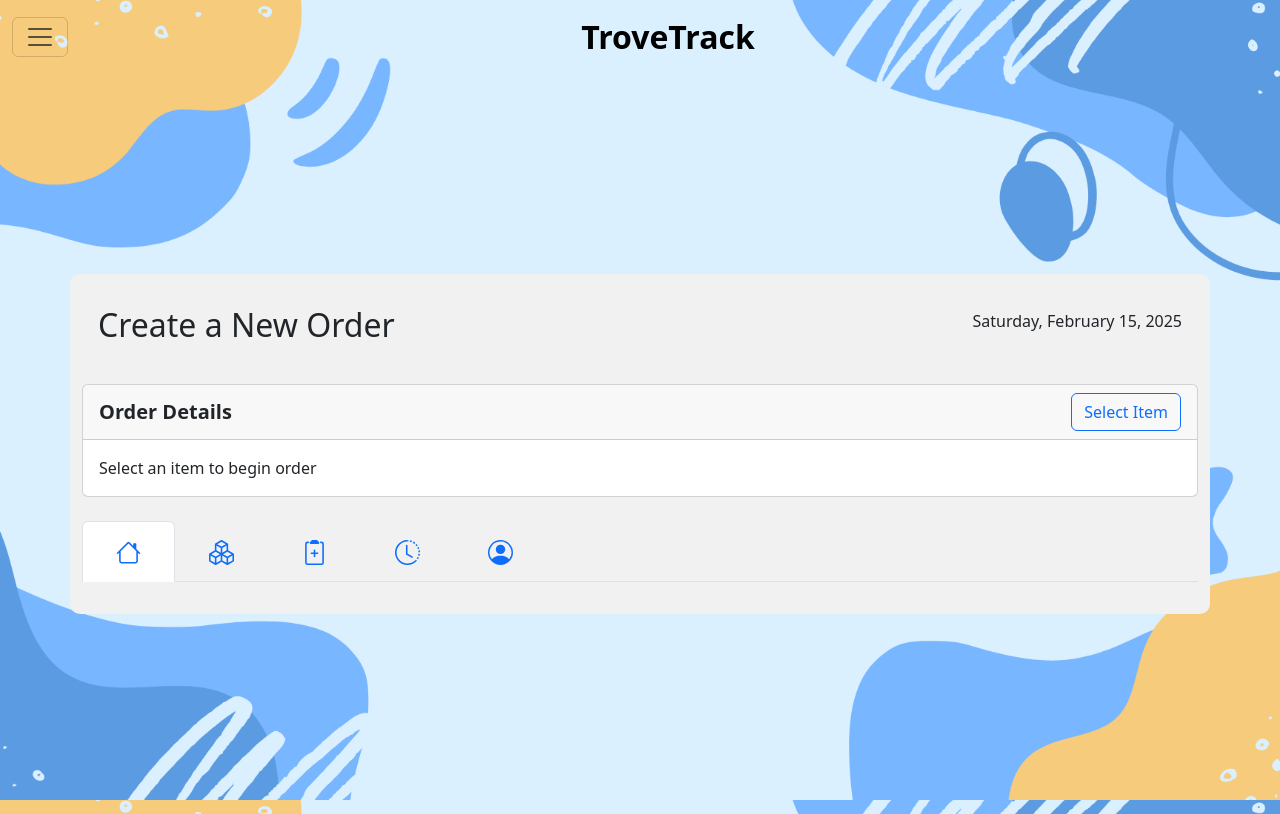
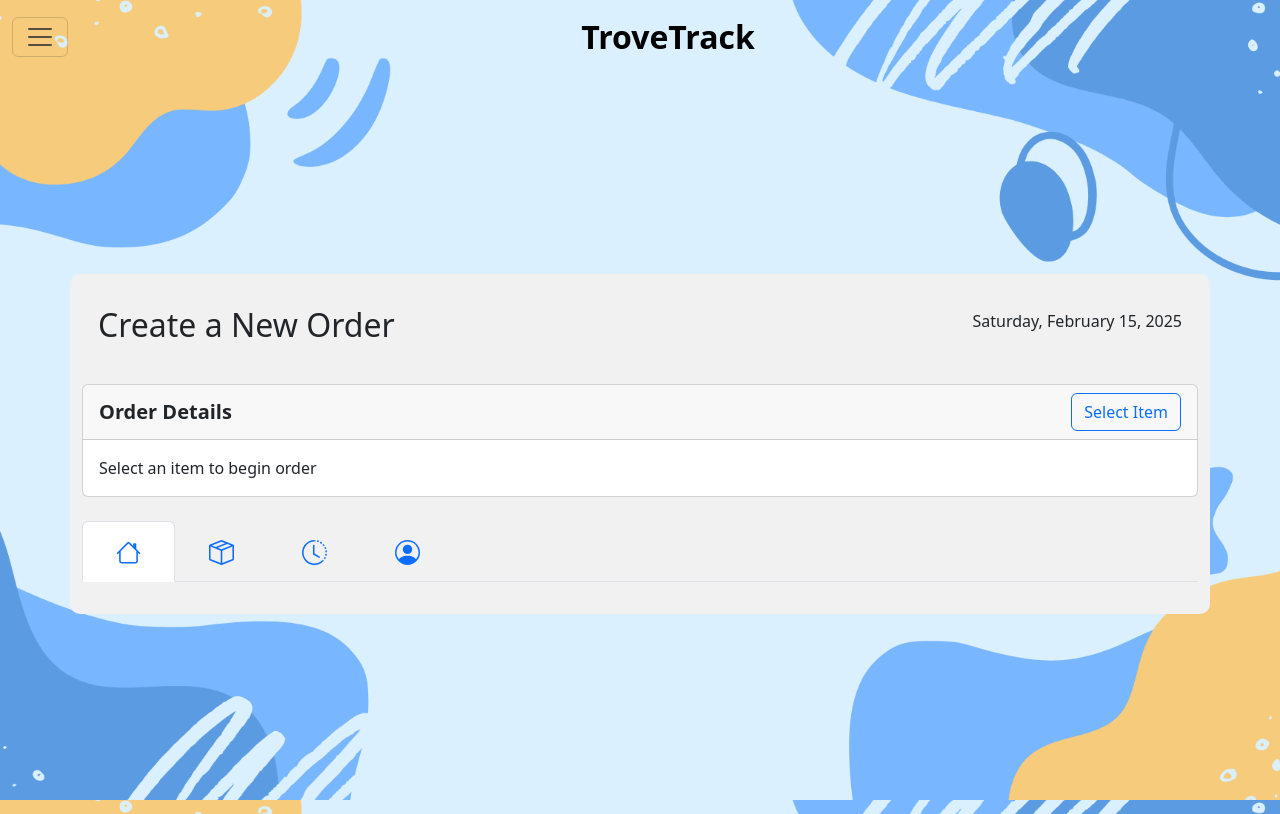
Before and after one commit to skyoon26/trove-track, a React (Vite) app in the folder trove-track-ui/: page /order in a window 1280 px wide. Built offline with nearby package versions, Linux system fonts and the light colour scheme; sample sign-in values are in the browser's storage.

Commit message:
Refactor app: Rename HistoryPage to ActivityPage, replace OrderPage functionality, and update navigation

```diff
--- a/trove-track-ui/src/App.jsx
+++ b/trove-track-ui/src/App.jsx
@@ -6,7 +6,7 @@ import { Route, Routes, Navigate, useNavigate } from 'react-router-dom';
 import HomePage from './pages/HomePage';
 import InventoryPage from './pages/InventoryPage';
 import OrderPage from './pages/OrderPage';
-import HistoryPage from './pages/HistoryPage';
+import ActivityPage from './pages/ActivityPage';
 import AccountPage from './pages/AccountPage';
 import SignInPage from './pages/SignInPage';
 import RegisterPage from './pages/RegisterPage';
@@ -50,7 +50,7 @@ function App() {
           <Route path="/home" element={<PrivateRoute><HomePage /></PrivateRoute>} />
           <Route path="/inventory" element={<PrivateRoute><InventoryPage /></PrivateRoute>} />
           <Route path="/order" element={<PrivateRoute><OrderPage /></PrivateRoute>} />
-          <Route path="/history" element={<PrivateRoute><HistoryPage /></PrivateRoute>} />
+          <Route path="/activity" element={<PrivateRoute><ActivityPage /></PrivateRoute>} />
           <Route path="/account" element={<PrivateRoute><AccountPage /></PrivateRoute>} />
 
           {/* Catch-all route */}
--- a/trove-track-ui/src/components/Navbar/OffcanvasNavbar.jsx
+++ b/trove-track-ui/src/components/Navbar/OffcanvasNavbar.jsx
@@ -65,8 +65,7 @@ const OffcanvasNavbar = ({ handleLogout, isAuthenticated }) => {
                   <>
                     <Nav.Link as={Link} to={"/home"} onClick={handleLinkClick}>Home</Nav.Link>
                     <Nav.Link as={Link} to={"/inventory"} onClick={handleLinkClick}>Inventory</Nav.Link>
-                    <Nav.Link as={Link} to={"/order"} onClick={handleLinkClick}>Order</Nav.Link>
-                    <Nav.Link as={Link} to={"/history"} onClick={handleLinkClick}>History</Nav.Link>
+                    <Nav.Link as={Link} to={"/activity"} onClick={handleLinkClick}>Activity</Nav.Link>
                     <NavDropdown title="Account" id="collapsible-nav-dropdown">
                       <NavDropdown.Item as={Link} to={"/account"} onClick={handleLinkClick}>View</NavDropdown.Item>
                       <NavDropdown.Divider />
--- a/trove-track-ui/src/components/PageTabs.jsx
+++ b/trove-track-ui/src/components/PageTabs.jsx
@@ -22,30 +22,17 @@ const PageTabs = () => {
         eventKey="inventory"
         title={
           <Nav.Link as={Link} to="/inventory">
-            <svg xmlns="http://www.w3.org/2000/svg" width="25" height="25" fill="currentColor" className="bi bi-boxes" viewBox="0 0 16 16">
-              <path d="M7.752.066a.5.5 0 0 1 .496 0l3.75 2.143a.5.5 0 0 1 .252.434v3.995l3.498 2A.5.5 0 0 1 16 9.07v4.286a.5.5 0 0 1-.252.434l-3.75 2.143a.5.5 0 0 1-.496 0l-3.502-2-3.502 2.001a.5.5 0 0 1-.496 0l-3.75-2.143A.5.5 0 0 1 0 13.357V9.071a.5.5 0 0 1 .252-.434L3.75 6.638V2.643a.5.5 0 0 1 .252-.434zM4.25 7.504 1.508 9.071l2.742 1.567 2.742-1.567zM7.5 9.933l-2.75 1.571v3.134l2.75-1.571zm1 3.134 2.75 1.571v-3.134L8.5 9.933zm.508-3.996 2.742 1.567 2.742-1.567-2.742-1.567zm2.242-2.433V3.504L8.5 5.076V8.21zM7.5 8.21V5.076L4.75 3.504v3.134zM5.258 2.643 8 4.21l2.742-1.567L8 1.076zM15 9.933l-2.75 1.571v3.134L15 13.067zM3.75 14.638v-3.134L1 9.933v3.134z"/>
-            </svg>
+            <svg xmlns="http://www.w3.org/2000/svg" width="25" height="25" fill="currentColor" className="bi bi-box-seam" viewBox="0 0 16 16">
+            <path d="M8.186 1.113a.5.5 0 0 0-.372 0L1.846 3.5l2.404.961L10.404 2zm3.564 1.426L5.596 5 8 5.961 14.154 3.5zm3.25 1.7-6.5 2.6v7.922l6.5-2.6V4.24zM7.5 14.762V6.838L1 4.239v7.923zM7.443.184a1.5 1.5 0 0 1 1.114 0l7.129 2.852A.5.5 0 0 1 16 3.5v8.662a1 1 0 0 1-.629.928l-7.185 2.874a.5.5 0 0 1-.372 0L.63 13.09a1 1 0 0 1-.63-.928V3.5a.5.5 0 0 1 .314-.464z"/>
+          </svg>
           </Nav.Link>
         }
       >
       </Tab>
       <Tab
-        eventKey="order"
+        eventKey="activity"
         title={
-          <Nav.Link as={Link} to="/order">
-            <svg xmlns="http://www.w3.org/2000/svg" width="25" height="25" fill="currentColor" className="bi bi-clipboard2-plus" viewBox="0 0 16 16">
-              <path d="M9.5 0a.5.5 0 0 1 .5.5.5.5 0 0 0 .5.5.5.5 0 0 1 .5.5V2a.5.5 0 0 1-.5.5h-5A.5.5 0 0 1 5 2v-.5a.5.5 0 0 1 .5-.5.5.5 0 0 0 .5-.5.5.5 0 0 1 .5-.5z"/>
-              <path d="M3 2.5a.5.5 0 0 1 .5-.5H4a.5.5 0 0 0 0-1h-.5A1.5 1.5 0 0 0 2 2.5v12A1.5 1.5 0 0 0 3.5 16h9a1.5 1.5 0 0 0 1.5-1.5v-12A1.5 1.5 0 0 0 12.5 1H12a.5.5 0 0 0 0 1h.5a.5.5 0 0 1 .5.5v12a.5.5 0 0 1-.5.5h-9a.5.5 0 0 1-.5-.5z"/>
-              <path d="M8.5 6.5a.5.5 0 0 0-1 0V8H6a.5.5 0 0 0 0 1h1.5v1.5a.5.5 0 0 0 1 0V9H10a.5.5 0 0 0 0-1H8.5z"/>
-            </svg>
-          </Nav.Link>
-        }
-      >
-      </Tab>
-      <Tab
-        eventKey="history"
-        title={
-          <Nav.Link as={Link} to="/history">
+          <Nav.Link as={Link} to="/activity">
             <svg xmlns="http://www.w3.org/2000/svg" width="25" height="25" fill="currentColor" className="bi bi-clock-history" viewBox="0 0 16 16">
               <path d="M8.515 1.019A7 7 0 0 0 8 1V0a8 8 0 0 1 .589.022zm2.004.45a7 7 0 0 0-.985-.299l.219-.976q.576.129 1.126.342zm1.37.71a7 7 0 0 0-.439-.27l.493-.87a8 8 0 0 1 .979.654l-.615.789a7 7 0 0 0-.418-.302zm1.834 1.79a7 7 0 0 0-.653-.796l.724-.69q.406.429.747.91zm.744 1.352a7 7 0 0 0-.214-.468l.893-.45a8 8 0 0 1 .45 1.088l-.95.313a7 7 0 0 0-.179-.483m.53 2.507a7 7 0 0 0-.1-1.025l.985-.17q.1.58.116 1.17zm-.131 1.538q.05-.254.081-.51l.993.123a8 8 0 0 1-.23 1.155l-.964-.267q.069-.247.12-.501m-.952 2.379q.276-.436.486-.908l.914.405q-.24.54-.555 1.038zm-.964 1.205q.183-.183.35-.378l.758.653a8 8 0 0 1-.401.432z"/>
               <path d="M8 1a7 7 0 1 0 4.95 11.95l.707.707A8.001 8.001 0 1 1 8 0z"/>
--- a/trove-track-ui/src/pages/HistoryPage.jsx
+++ b/trove-track-ui/src/pages/ActivityPage.jsx
@@ -4,7 +4,7 @@ import { getAllCategories } from "../services/categoryService";
 import { createLog, getAllLogs } from "../services/inventoryLogService";
 import PageTabs from '../components/PageTabs';
 
-const HistoryPage = () => {
+const ActivityPage = () => {
 
   const today = new Date().toLocaleDateString("en-US", {
     weekday: "long",
@@ -271,4 +271,4 @@ const HistoryPage = () => {
   )
 }
 
-export default HistoryPage;
+export default ActivityPage;
```
